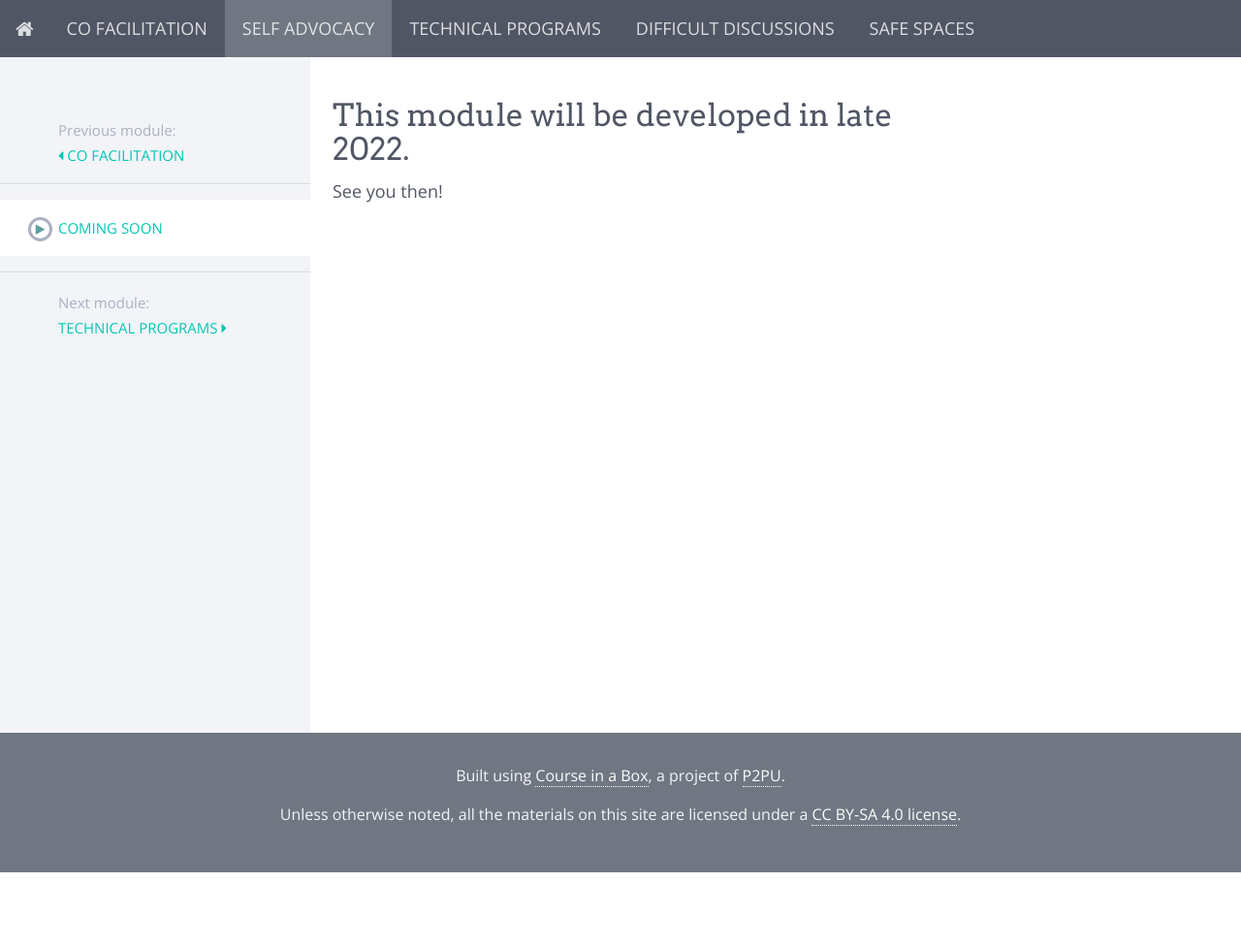
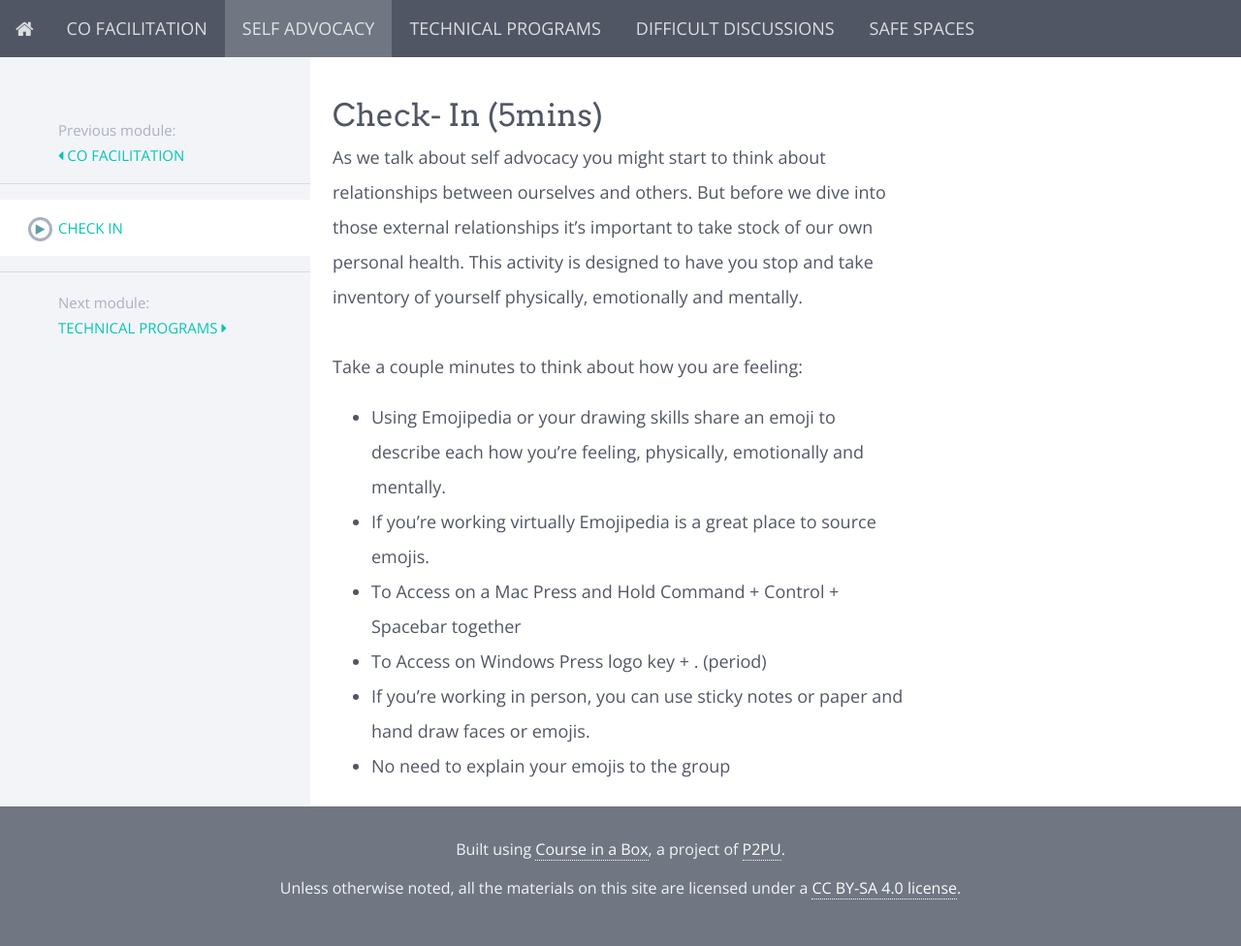
Before and after one commit to p2pu/advanced-facilitation, a Jekyll site: the page built from modules/Self-Advocacy/_posts/2000-01-01-check-in.md, in a window 1280 px wide. Shown: the whole page at 97% size. Built offline with Jekyll 4.4.1, drawn with Linux system fonts in a browser that asks for light colours; nearby versions of some CDN libraries; before the commit the page ends 900 px from its top, so only the background shows below that.

Commit message:
Update 2000-01-01-check-in.md

```diff
--- a/modules/Self-Advocacy/_posts/2000-01-01-check-in.md
+++ b/modules/Self-Advocacy/_posts/2000-01-01-check-in.md
@@ -1,7 +1,12 @@
----
-title: Coming Soon
----
+## Check- In (5mins)
 
-## This module will be developed in late 2022.
-
-See you then!
+As we talk about self advocacy you might start to think about relationships between ourselves and others. But before we dive into those external relationships it's important to take stock of our own personal health.   This activity is designed to have you stop and take inventory of yourself physically, emotionally and mentally.
+<br><br>
+Take a couple minutes to think about how you are feeling:
+<br>
+* Using Emojipedia or your drawing skills  share an emoji to describe each how you’re feeling, physically, emotionally and mentally.
+* If you’re working virtually Emojipedia is a great place to source emojis.
+* To Access on a Mac Press and Hold Command + Control + Spacebar together
+* To Access on Windows Press logo key + . (period)
+* If you’re working in person, you can use sticky notes or paper and hand draw faces or emojis.
+* No need to explain your emojis to the group
```
